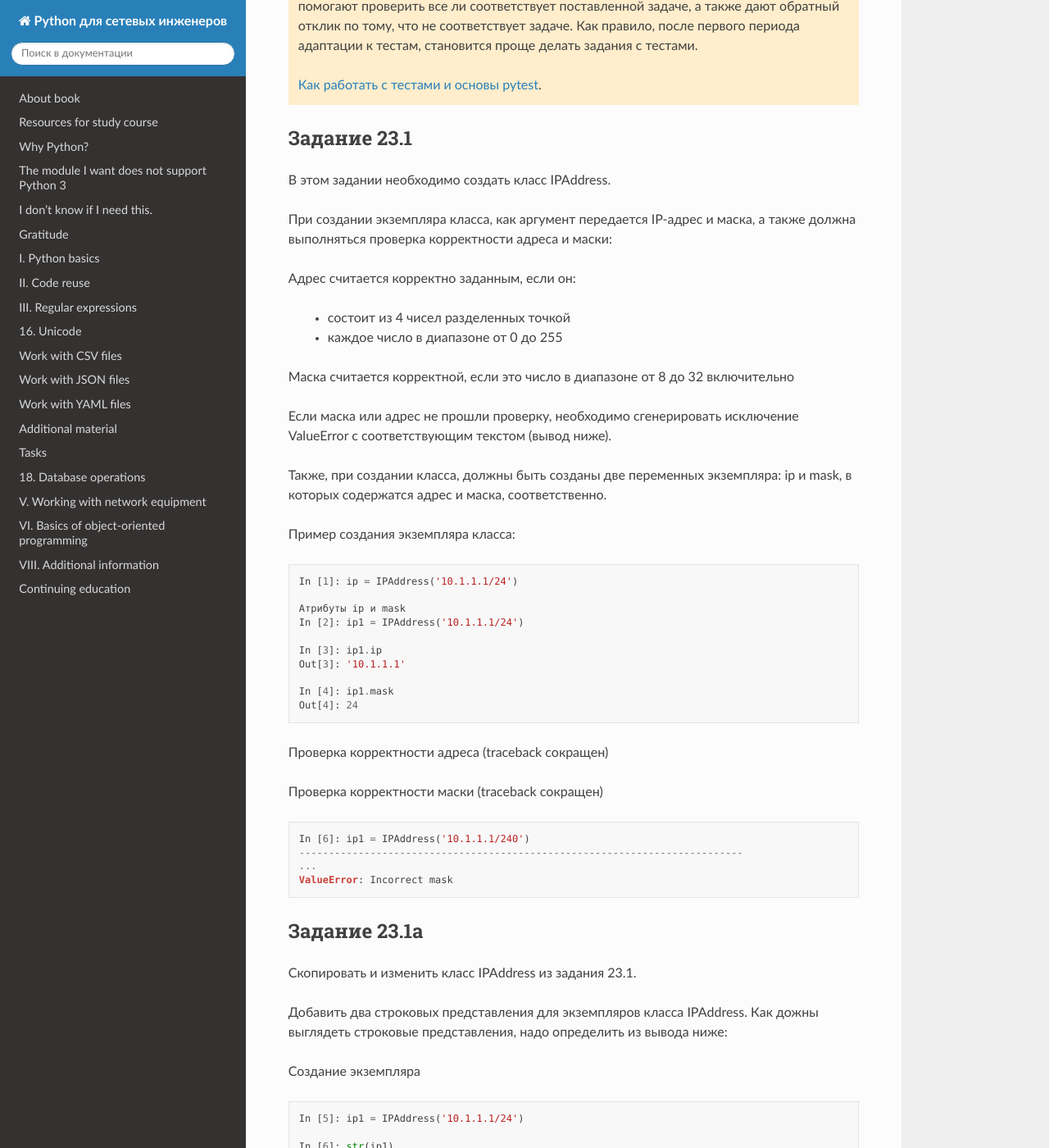
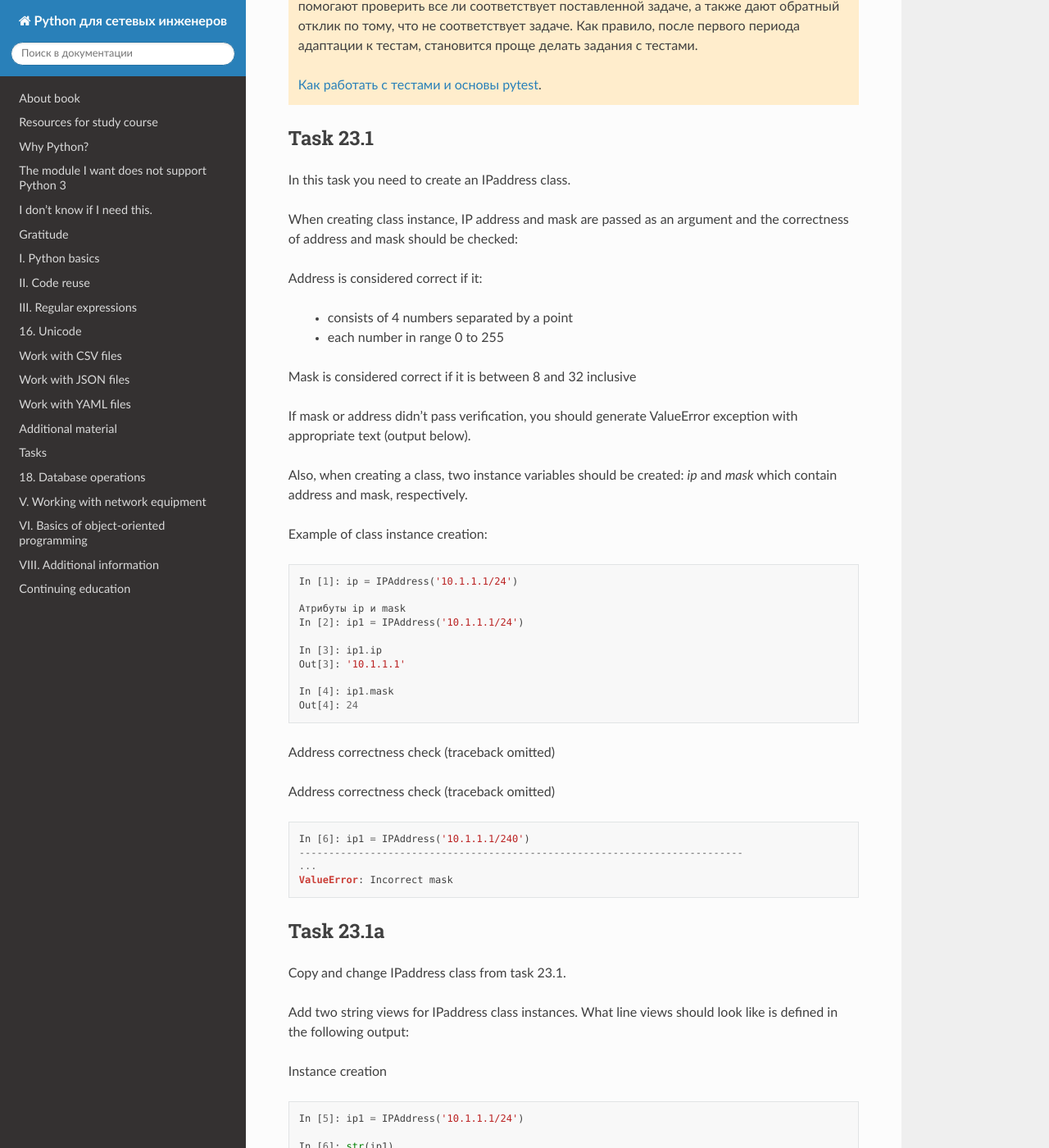
Before and after one commit to Aidar5/nattoeng, a Sphinx documentation site: the page built from docs/source/exercises/24_exercises.rst, in a window 1280 px wide and 1400 px high, scrolled down 229 px. Shown: the whole window at 82% size. Built offline with Sphinx 7.4.7 and the Read the Docs theme 2.0.0, drawn with Linux system fonts in a browser that asks for light colours; pages that are not in the unit, such as notebooks, are missing from menus; some of the changed text lies outside the part shown.

Commit message:
Update 24_exercises.rst

```diff
--- a/docs/source/exercises/24_exercises.rst
+++ b/docs/source/exercises/24_exercises.rst
@@ -2,31 +2,30 @@
 
    \newpage
 
-Задания
+Tasks
 =======
 
 .. include:: ./pytest.rst
 
-Задание 23.1
+Task 23.1
 ~~~~~~~~~~~~
 
-В этом задании необходимо создать класс IPAddress.
+In this task you need to create an IPaddress class.
 
-При создании экземпляра класса, как аргумент передается IP-адрес и маска,
-а также должна выполняться проверка корректности адреса и маски:
+When creating class instance, IP address and mask are passed as an argument and the correctness of address and mask should be checked:
 
-Адрес считается корректно заданным, если он:
+Address is considered correct if it:
 
-  * состоит из 4 чисел разделенных точкой
-  * каждое число в диапазоне от 0 до 255
+  * consists of 4 numbers separated by a point
+  * each number in range 0 to 255
 
-Маска считается корректной, если это число в диапазоне от 8 до 32 включительно
+Mask is considered correct if it is between 8 and 32 inclusive
 
-Если маска или адрес не прошли проверку, необходимо сгенерировать исключение ValueError с соответствующим текстом (вывод ниже).
+If mask or address didn’t pass verification, you should generate ValueError exception with appropriate text (output below).
 
-Также, при создании класса, должны быть созданы две переменных экземпляра: ip и mask, в которых содержатся адрес и маска, соответственно.
+Also, when creating a class, two instance variables should be created: *ip* and *mask* which contain address and mask, respectively.
 
-Пример создания экземпляра класса:
+Example of class instance creation:
 
 .. code:: python
 
@@ -41,7 +40,7 @@
     In [4]: ip1.mask
     Out[4]: 24
 
-Проверка корректности адреса (traceback сокращен)
+Address correctness check (traceback omitted)
 
 .. code:: python
     In [5]: ip1 = IPAddress('10.1.1/24')
@@ -49,7 +48,7 @@
     ...
     ValueError: Incorrect IPv4 address
 
-Проверка корректности маски (traceback сокращен)
+Address correctness check (traceback omitted)
 
 .. code:: python
 
@@ -59,15 +58,14 @@
     ValueError: Incorrect mask
 
 
-Задание 23.1a
+Task 23.1a
 ~~~~~~~~~~~~~
 
-Скопировать и изменить класс IPAddress из задания 23.1.
+Copy and change IPaddress class from task 23.1.
 
-Добавить два строковых представления для экземпляров класса IPAddress.
-Как дожны выглядеть строковые представления, надо определить из вывода ниже:
+Add two string views for IPaddress class instances. What line views should look like is defined in the following output:
 
-Создание экземпляра
+Instance creation
 
 .. code:: python
 
@@ -93,13 +91,12 @@
     [IPAddress('10.1.1.1/24')]
 
 
-Задание 23.2
+Task 23.2
 ~~~~~~~~~~~~
 
-Добавить к классу CiscoTelnet из задания 22.2x поддержку работы в менеджере контекста.
-При выходе из блока менеджера контекста должно закрываться соединение.
+Add to CiscoTelnet class from task 22.2x support for work in context manager. When leaving context manager block, connection should be closed.
 
-Пример работы:
+Example:
 
 .. code:: python
 
@@ -130,21 +127,20 @@
     <ipython-input-17-f3141be7c129> in <module>
           1 with CiscoTelnet(**r1_params) as r1:
           2     print(r1.send_show_command('sh clock'))
-    ----> 3     raise ValueError('Возникла ошибка')
+    ----> 3     raise ValueError('Error occurred')
           4
 
     ValueError: Возникла ошибка
 
 
-Задание 23.3
+Task 23.3
 ~~~~~~~~~~~~
 
-Скопировать и изменить класс Topology из задания 22.1x.
+Copy and change Topology class from task 22.1x.
 
-Добавить метод, который позволит выполнять сложение двух экземпляров класса Topology.
-В результате сложения должен возвращаться новый экземпляр класса Topology.
+Add method that allows you to perform addition of two instances of Topology class. As a result of addition, new instance of Topology class should be returned.
 
-Создание двух топологий:
+Creation of two topologies:
 
 .. code:: python
 
@@ -184,7 +180,7 @@
      ('R3', 'Eth0/1'): ('R4', 'Eth0/0'),
      ('R3', 'Eth0/2'): ('R5', 'Eth0/0')}
 
-Проверка, что исходные топологии не изменились
+Check that original topologies have not changed
 
 .. code:: python
 
@@ -201,17 +197,14 @@
     Out[10]: {('R1', 'Eth0/4'): ('R7', 'Eth0/0'), ('R1', 'Eth0/6'): ('R9', 'Eth0/0')}
 
 
-Задание 23.3a
+Task 23.3a
 ~~~~~~~~~~~~~
 
-В этом задании надо сделать так, чтобы экземпляры класса Topology были итерируемыми объектами.
-Основу класса Topology можно взять из любого задания 22.1x или задания 23.3.
+In this task, make sure that Topology class instances are iterable objects. The base of Topology class can be taken from any task 22.1x or task 23.3.
 
-После создания экземпляра класса, экземпляр должен работать как итерируемый объект.
-На каждой итерации должен возвращаться кортеж, который описывает одно соединение.
+After class instance creation, instance should work as an iterable object. After each iteration, tuple that describes a single connection should return.
 
-
-Пример работы класса:
+Example of class run:
 
 .. code:: python
 
@@ -228,4 +221,4 @@
     (('R3', 'Eth0/2'), ('R5', 'Eth0/0'))
 
 
-Проверить работу класса.
+Check class run.
```
Also changed, not shown: other parts of docs/source/exercises/24_exercises.rst (+2 -2 lines).
